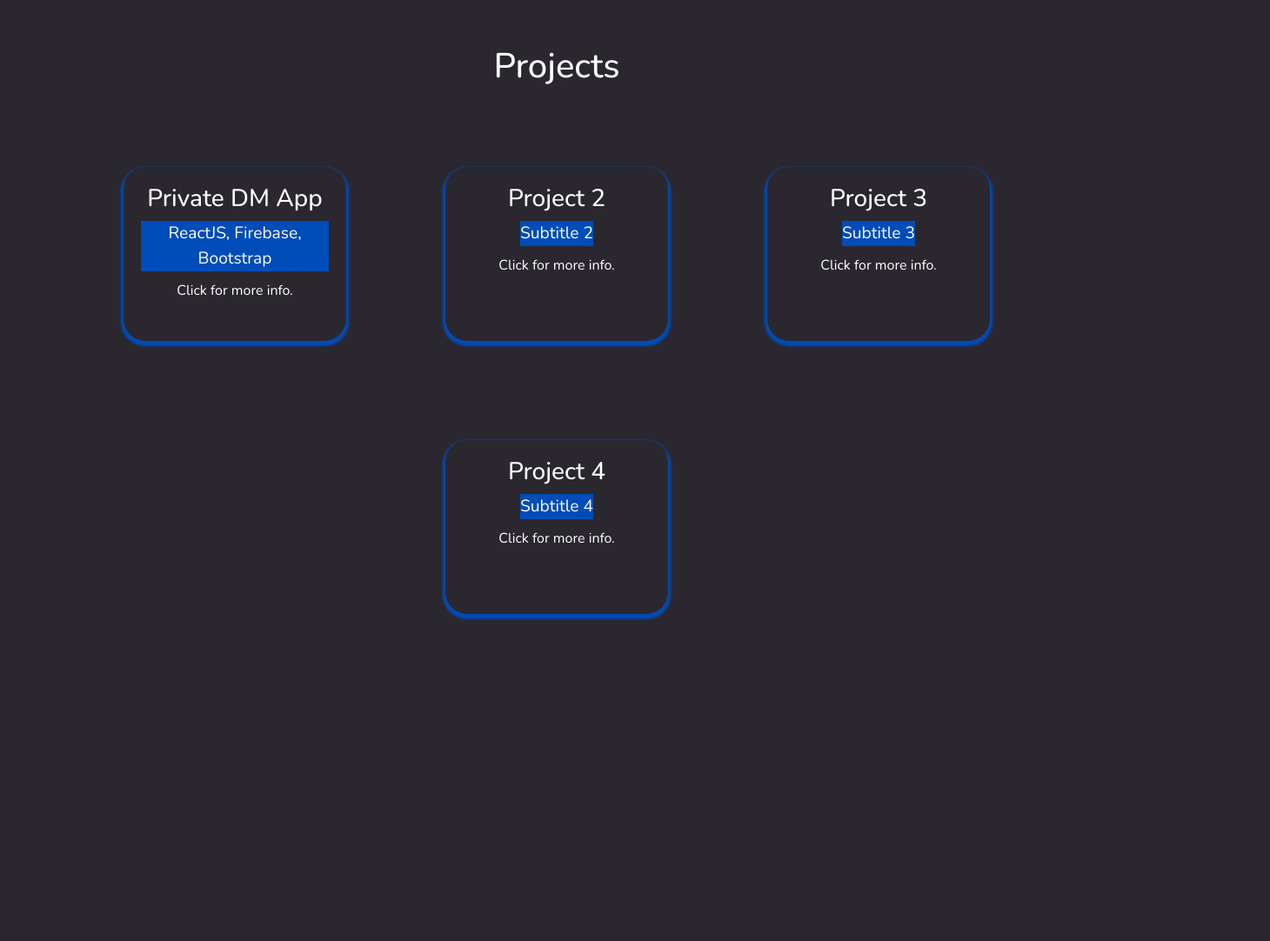
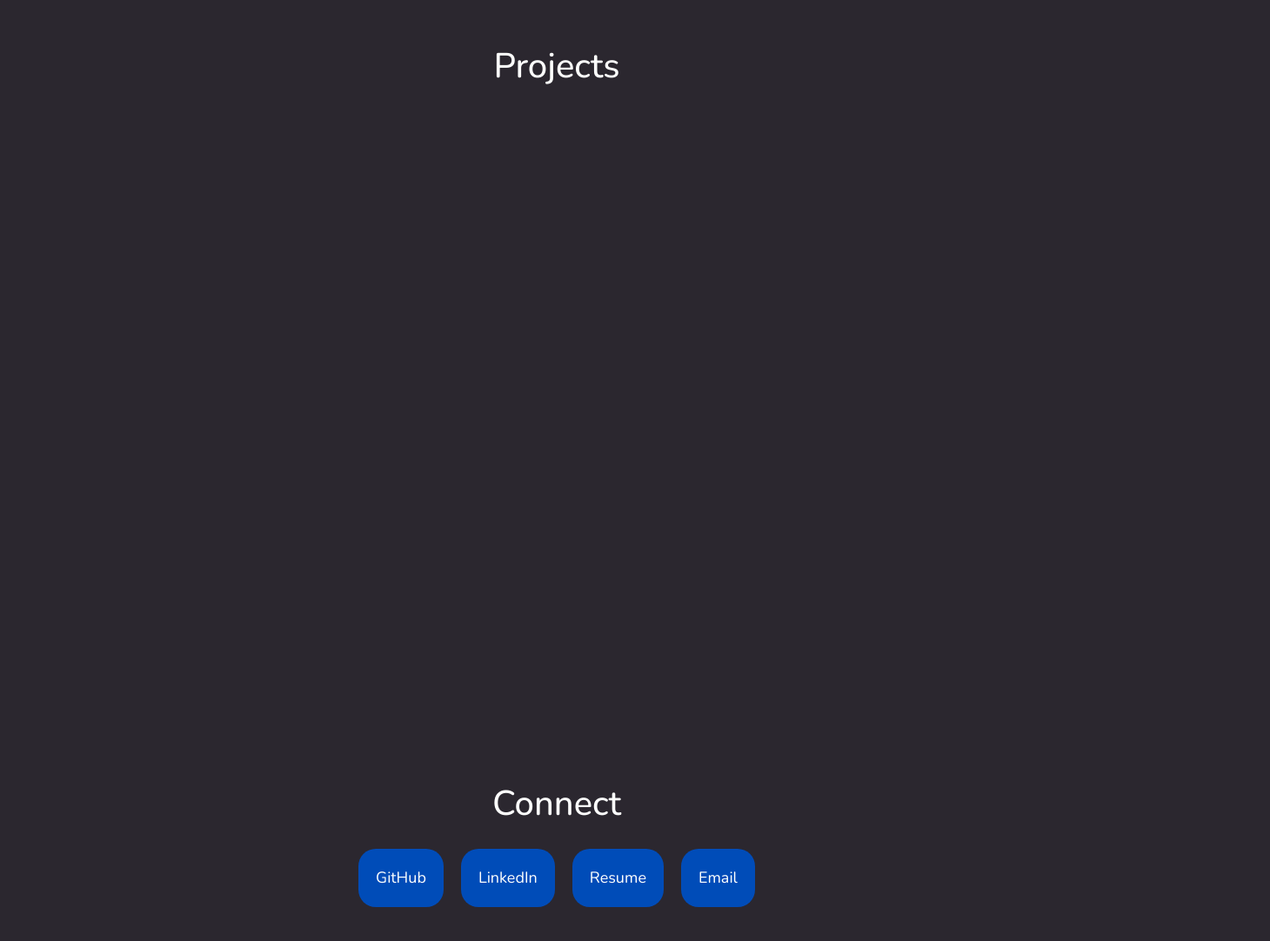
Before and after one commit to Agam-S/portfolio-new, a React (Vite) app: page / in a window 1280 px wide. Shown: the part 1614-2696 px from the top of the page at 87% size, 1460 px wide, since content can reach past the window. Before the commit the page ends 2466 px from the top, so only its background shows below. Built offline with nearby package versions, Linux system fonts and the light colour scheme.

Commit message:
v1 ready

```diff
--- a/src/App.jsx
+++ b/src/App.jsx
@@ -4,6 +4,7 @@ import Cursor from "./components/Cursor/Cursor";
 import Nav from "./components/Nav/Nav";
 import AboutMe from "./pages/AboutMe/AboutMe";
 import Projects from "./pages/Projects/Projects";
+import Connect from "./pages/Connect/Connect";
 import { motion, useScroll, useSpring, useTransform } from "framer-motion";
 
 function App() {
@@ -33,6 +34,7 @@ function App() {
       <Home />
       <AboutMe />
       <Projects />
+      <Connect />
     </>
   );
 }
--- a/src/pages/AboutMe/AboutMe.jsx
+++ b/src/pages/AboutMe/AboutMe.jsx
@@ -148,15 +148,6 @@ const AboutMe = () => {
   const controls = useAnimation();
   const [tooltipMap, setTooltipMap] = useState(false);
 
-  const handleScroll = () => {
-    const yOffset = window.pageYOffset;
-    if (yOffset > 650) {
-      controls.start({ opacity: 1, scale: 1, x: 0 });
-    } else {
-      controls.start({ opacity: 0, scale: 0.8, x: -500 });
-    }
-  };
-
   useEffect(() => {
     const handleScroll = () => {
       const yOffset = window.pageYOffset;
--- /dev/null
+++ b/src/pages/Connect/Connect.css
@@ -0,0 +1,12 @@
+.connect-container {
+  height: 60dvh;
+  display: flex;
+  flex-direction: column;
+  align-items: center;
+}
+.buttons-connect {
+  padding: 20px;
+  gap: 20px;
+  display: flex;
+  font-size: large;
+}
--- /dev/null
+++ b/src/pages/Connect/Connect.jsx
@@ -0,0 +1,44 @@
+import { motion } from "framer-motion";
+import "./Connect.css";
+import resume from "../../assets/agam-singh-res-online-updated.pdf";
+
+const Connect = () => {
+  return (
+    <>
+      <span className="connect"></span>
+      <br />
+      <br />
+      <div className="connect-container">
+        <h1>Connect</h1>
+        <div className="buttons-connect">
+          <a
+            href="https://github.com/Agam-S"
+            target="_blank"
+            rel="noopener noreferrer"
+          >
+            <motion.button className="linkedin-button">GitHub</motion.button>
+          </a>
+          <a
+            href="https://www.linkedin.com/in/agamsingh0009/"
+            target="_blank"
+            rel="noopener noreferrer"
+          >
+            <motion.button className="github-button">LinkedIn</motion.button>
+          </a>
+          <a href={resume} download="Agam_Singh_Resume.pdf">
+            <motion.button className="resume-button">Resume</motion.button>
+          </a>
+          <a
+            href="mailto:singh.agam0009@gmail.com"
+            target="_blank"
+            rel="noopener noreferrer"
+          >
+            <motion.button className="email-button">Email</motion.button>
+          </a>
+        </div>
+      </div>
+    </>
+  );
+};
+
+export default Connect;
--- a/src/pages/Projects/Projects.jsx
+++ b/src/pages/Projects/Projects.jsx
@@ -1,6 +1,6 @@
 import { useState, useRef, useEffect } from "react";
 import "./Projects.scss";
-import { motion } from "framer-motion";
+import { motion, useAnimation } from "framer-motion";
 
 const Projects = () => {
   const popupCardRef = useRef(null);
@@ -15,9 +15,28 @@ const Projects = () => {
     if (openId) {
       setTimeout(() => {
         popupCardRef.current.scrollIntoView({ behavior: "smooth" });
+        window.scrollBy(0, -65);
       }, 1000);
     }
   }, [openId]);
+
+  const controls = useAnimation();
+
+  useEffect(() => {
+    const handleScroll = () => {
+      const yOffset = window.pageYOffset;
+      if (yOffset > 1600) {
+        controls.start({ opacity: 1, scale: 1, x: 0, y: 0 });
+      } else {
+        controls.start({ opacity: 0, scale: 0.5, x: 500, y: -500 });
+      }
+    };
+    window.addEventListener("scroll", handleScroll);
+
+    return () => {
+      window.removeEventListener("scroll", handleScroll);
+    };
+  }, [controls]);
 
   const items = [
     {
@@ -31,27 +50,31 @@ const Projects = () => {
     },
     {
       id: 2,
-      title: "Project 2",
-      subtitle: "Subtitle 2",
+      title: "NBA Prediction App",
+      subtitle:
+        "Angular + Typescript, MongoDB, ExpressJS, Python, Scikit-learn, Auth0",
       description:
-        "Lorem ipsum dolor sit amet, consectetur adipiscing elit. Sed ut sapien euismod, tincidunt sapien quis, aliquam sapien. Sed ut sapien euismod, tincidunt sapien quis, aliquam sapien.",
-      link: "https://www.google.com/",
+        "Crafted as part of the Diploma of IT (Advanced Programming), this project offered users the opportunity to construct personalized NBA teams, complete with their preferred players, and witness their dream teams in action. A standout feature is the utilization of a machine learning algorithm, powered by Python with Scikit-Learn, to compare two teams based on meticulously curated NBA player data spanning two years. The project's API boasts dual functionality: authentication verification via Auth0 and seamless CRUD operations tailored to each logged-in user. Furthermore, a Python script integrated within ExpressJS dynamically computes team win percentages, facilitating comprehensive team comparisons directly on the frontend.",
+      link: "https://github.com/Agam-S/DIP-Sem1-TeamProj",
     },
     {
       id: 3,
-      title: "Project 3",
-      subtitle: "Subtitle 3",
+      title: "Request Invite Form Demo",
+      subtitle: "React + Typescript",
       description:
-        "Lorem ipsum dolor sit amet, consectetur adipiscing elit. Sed ut sapien euismod, tincidunt sapien quis, aliquam sapien. Sed ut sapien euismod, tincidunt sapien quis, aliquam sapien.",
-      link: "https://www.google.com/",
+        "This portfolio piece demonstrates my proactive approach to understanding employer interview processes. Utilizing React and TypeScript, I developed a Request Invite Form Demo based on common interview question challenges. The project showcases my frontend development skills and problem-solving abilities in a practical manner. With a user-friendly interface and smooth functionality, the demo underscores my attention to detail and commitment to delivering effective solutions. By developing this demo, I aim to provide a practical solution for job seekers while illustrating my flexibility and proficiency in addressing industry challenges.",
+      link: "https://github.com/Agam-S/request-invite-demo",
+      live: "https://endearing-banoffee-6b432e.netlify.app/",
     },
     {
       id: 4,
-      title: "Project 4",
-      subtitle: "Subtitle 4",
+      title: "Donation App",
+      subtitle:
+        "React + TypeScript, Firebase, ExpressJS, GoogleAPI, PayPal Bootstrap, Azure",
       description:
-        "Lorem ipsum dolor sit amet, consectetur adipiscing elit. Sed ut sapien euismod, tincidunt sapien quis, aliquam sapien. Sed ut sapien euismod, tincidunt sapien quis, aliquam sapien.",
-      link: "https://www.google.com/",
+        "Developed for a real client as part of the Diploma of IT program, this web application facilitates user donations to organizations and donate to different products. PayPal integration ensures secure transactions, while an email bot automates payment notifications. Primarily focused on backend development, I spearheaded the creation of email bots, managed databases, and conducted security testing to identify potential vulnerabilities. Additionally, I contributed to frontend development. Azure Kanban facilitated efficient backlog management and planning, complementing our Agile methodology. We conducted client meetings and retrospectives to ensure project alignment and continuous improvement. This project showcases my versatility in backend and frontend development, as well as my commitment to secure and agile project management practices.",
+      link: "https://github.com/Agam-S/edable-donors",
+      live: "https://www.edable.org.au/donations",
     },
   ];
 
@@ -65,7 +88,7 @@ const Projects = () => {
         <div className="projects-container">
           <h1 className="title">Projects</h1>
           <div className={`overlay ${openId ? "active" : ""}`}></div>
-          <div className="projects-main">
+          <motion.div className="projects-main" animate={controls}>
             {items.map((item) => (
               <motion.div
                 key={item.id}
@@ -131,7 +154,7 @@ const Projects = () => {
                 </div>
               </motion.div>
             )}
-          </div>
+          </motion.div>
         </div>
       </div>
     </>
--- a/src/pages/Projects/Projects.scss
+++ b/src/pages/Projects/Projects.scss
@@ -72,9 +72,9 @@
 button {
   background-color: var(--accent-red);
   color: var(--text-light);
-  padding: 10px;
+  padding: 20px;
   border: none;
-  border-radius: 25px;
+  border-radius: 20px !important;
 
   &:hover {
     background-color: var(--button-hover);
```
Also changed, not shown: 1 other file (tests, documents, lock files or other folders).
